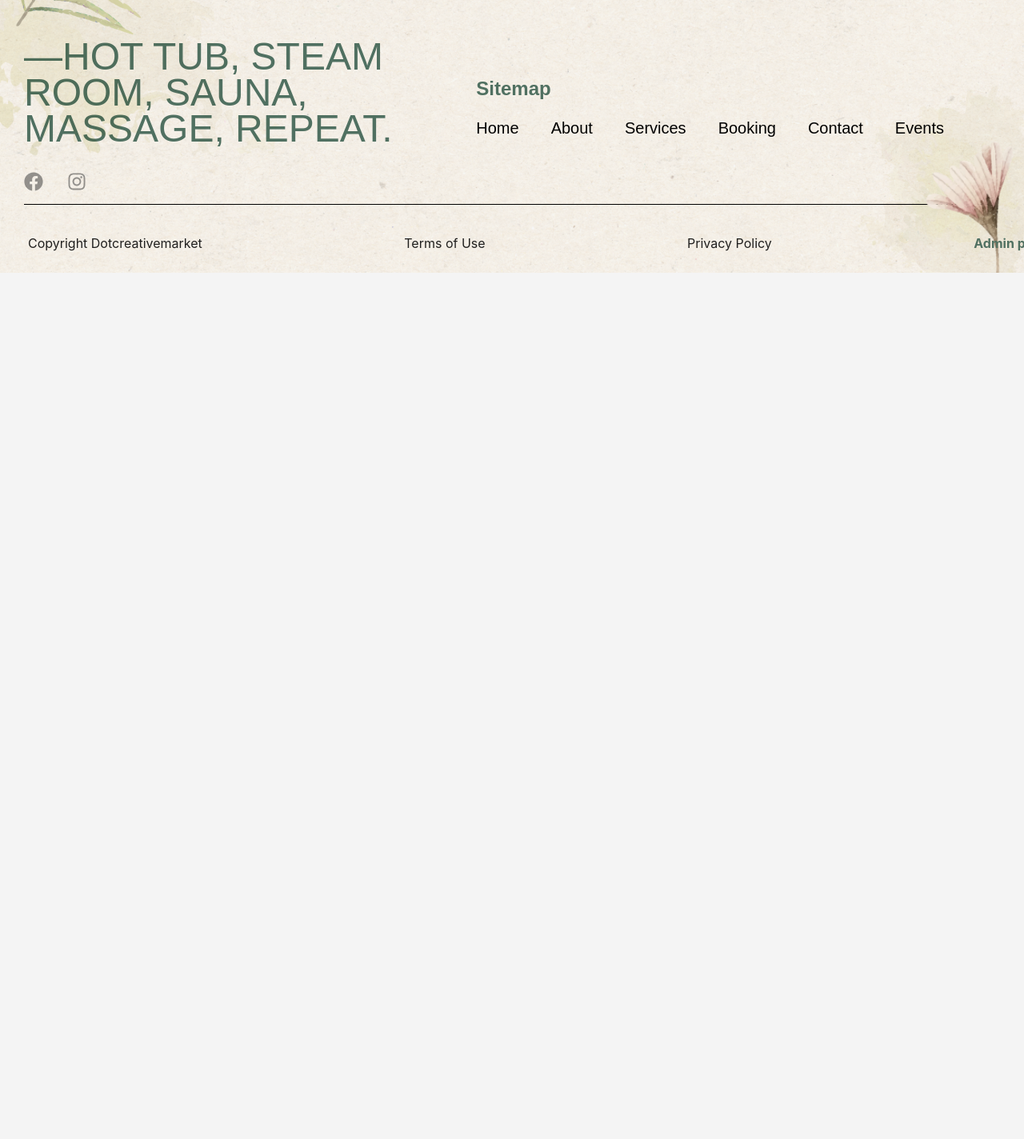
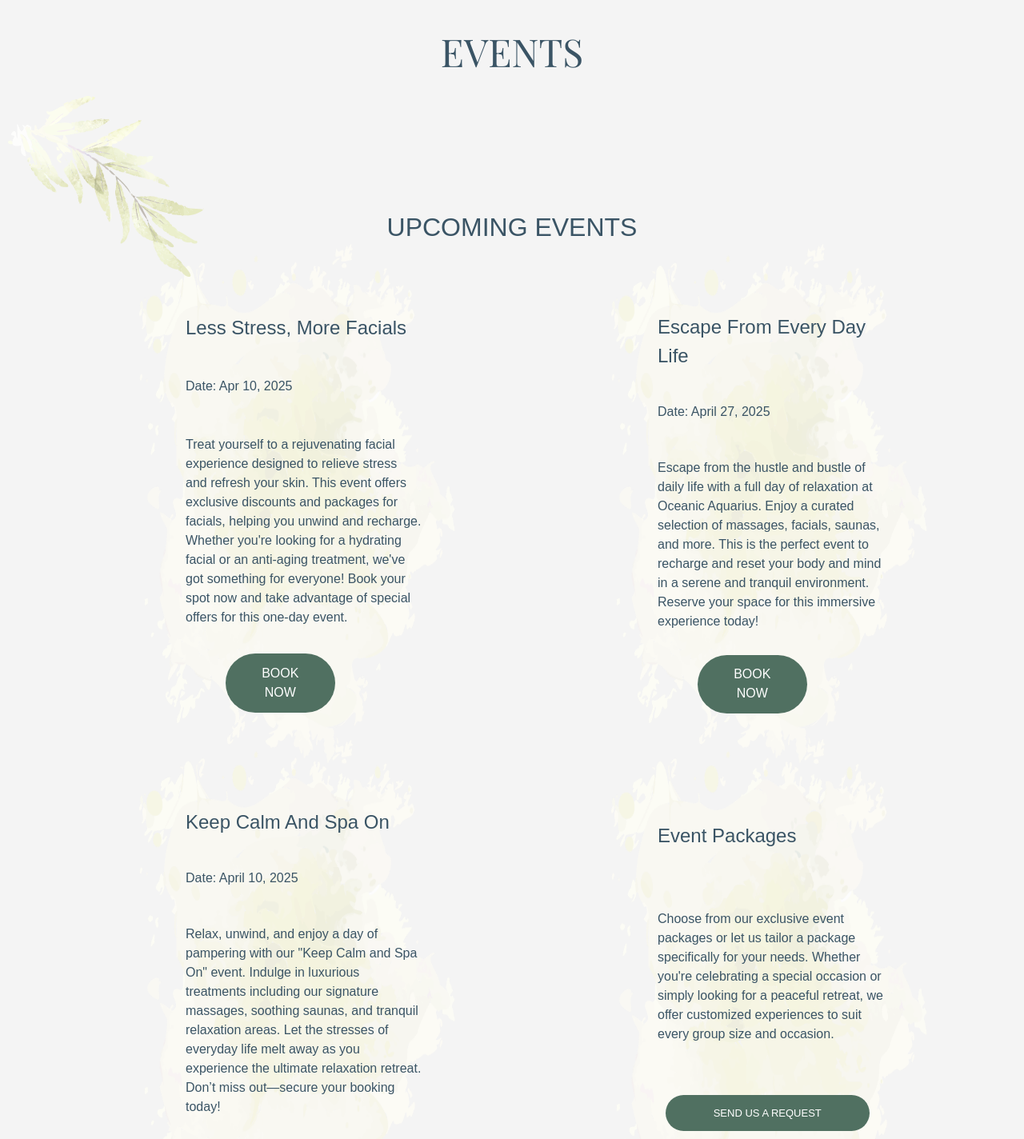
Before and after one commit to EmmaaDy/Examensarbete-SPA, a React (Vite) app in the folder frontend/: page /events in a window 1280 px wide. Shown: the part 180-1604 px from the top of the page at 80% size. Before the commit the page ends 821 px from the top, so only its background shows below. Built offline with nearby package versions, Linux system fonts and the light colour scheme.

Commit message:
added content and styling

```diff
--- a/frontend/src/pages/Events.tsx
+++ b/frontend/src/pages/Events.tsx
@@ -1,15 +1,71 @@
 import { Link } from 'react-router-dom';
+import pattern3 from '../assets/green-pattern3.png'
+import topleaf from '../assets/abt-topleaf.png';
+import '../styles/Events.css'
 
 const Events = () => {
   return (
-    <div>
-      <h1>Upcoming Events</h1>
-      <p>Check out our exciting events happening soon.</p>
+    <div className='Events'>
+      <section className='event-header'>
+        <h1>Events</h1>
+        <h2>upcoming events</h2>
+        <img src={topleaf} alt="leaf" className='events-leaf' />
+      </section>
 
-      {/* Lägg till en länk till EventPackages */}
-      <p>
-        Want to see more? Check out our <Link to="/event/packages">Event Packages</Link> for exclusive offers and details!
-      </p>
+      <section className='events-row1'>
+
+        <div className='less-stress'>
+          <h3>Less Stress, More Facials</h3>
+          <p className='date'>Date: Apr 10, 2025</p>
+          <p>Treat yourself to a rejuvenating facial experience designed to relieve stress and refresh your skin.
+            This event offers exclusive discounts and packages for facials, helping you unwind and recharge.
+            Whether you're looking for a hydrating facial or an anti-aging treatment, we've got something for everyone!
+            Book your spot now and take advantage of special offers for this one-day event.
+          </p>
+          <Link to="/booking">BOOK NOW</Link>
+          <img src={pattern3} alt="bg-pattern" className='events-bg' />
+        </div>
+
+        <div className='escape'>
+          <h3>Escape From Every Day Life</h3>
+          <p className='date'>Date: April 27, 2025</p>
+          <p>Escape from the hustle and bustle of daily life with a full day of relaxation at Oceanic Aquarius.
+            Enjoy a curated selection of massages, facials, saunas, and more.
+            This is the perfect event to recharge and reset your body and mind in a serene and tranquil environment.
+            Reserve your space for this immersive experience today!
+          </p>
+          <Link to="/booking">BOOK NOW</Link>
+          <img src={pattern3} alt="bg-pattern" className='events-bg' />
+        </div>
+
+      </section>
+
+      <section className='events-row2'>
+
+        <div className='keep-calm'>
+          <h3>Keep Calm And Spa On</h3>
+          <p className='date'>Date: April 10, 2025</p>
+          <p>Relax, unwind, and enjoy a day of pampering with our "Keep Calm and Spa On" event.
+            Indulge in luxurious treatments including our signature massages, soothing saunas, and tranquil relaxation areas.
+            Let the stresses of everyday life melt away as you experience the ultimate relaxation retreat.
+            Don’t miss out—secure your booking today!
+          </p>
+          <Link to="/booking">BOOK NOW</Link>
+          <img src={pattern3} alt="bg-pattern" className='events-bg' />
+        </div>
+
+        <div className='event-packages'>
+          <h3>Event Packages</h3>
+          <p>Choose from our exclusive event packages or let us tailor a package specifically for your needs.
+            Whether you're celebrating a special occasion or simply looking for a peaceful retreat,
+            we offer customized experiences to suit every group size and occasion.
+          </p>
+          <Link to="/contact">SEND US A REQUEST</Link>
+          <Link to="/event/packages" className='Event-packages'>LEARN MORE ABOUT OUR EVENT PACKAGES</Link>
+          <img src={pattern3} alt="bg-pattern" className='events-bg' />
+        </div>
+
+      </section>
     </div>
   );
 };
--- /dev/null
+++ b/frontend/src/styles/Events.css
@@ -0,0 +1,100 @@
+.Events {
+    display: flex;
+    flex-direction: column;
+    font-family: Arial, sans-serif;
+    color: #333;
+    max-width: 1440px;
+    height: auto;
+    padding-bottom: 150px;
+    margin: 0 auto;
+}
+
+.event-header h1 {
+    font-size: 3rem;
+    color: #3A5465;
+    text-transform: uppercase;
+    font-family: 'Playfair Display', serif;
+    font-weight: 300;
+    margin-top: 13rem;
+    margin-bottom: 10rem;
+    text-align: center;
+}
+
+.event-header h2 {
+    display: flex;
+    justify-content: center;
+    text-transform: uppercase;
+    color: #3A5465;
+    font-size: 2rem;
+    font-weight: lighter;
+}
+
+.events-leaf {
+    position: absolute;
+    top: 300px;
+    left: 10px;
+    max-width: 550px;
+}
+
+.events-row1, .events-row2 {
+    display: grid;
+    grid-template-columns: 1fr 1fr;
+    margin-left: 100px;
+}
+
+.events-bg {
+    position: absolute;
+    top: -5;
+    right: -10px;
+    width: 110%;
+    height: 110%;
+    z-index: -1;
+  }
+
+.less-stress, .escape, .keep-calm, .event-packages {
+    width: 50%;
+    margin-left: 100px;
+    position: relative;
+    padding: 2rem;
+    display: flex;
+    flex-direction: column;
+    justify-content: space-around;
+    color: #3A5465;
+  }
+
+.less-stress, .escape, .keep-calm, .event-packages, h3 {
+    font-size: x-large;
+    font-weight: lighter;
+  }
+
+.less-stress, .escape, .keep-calm, .event-packages, .date, p {
+    font-size: medium;
+    font-weight: lighter;
+  }
+
+  .less-stress, .escape, .keep-calm, p {
+    margin-bottom: 30px;
+  }
+
+  .less-stress a, .escape a, .keep-calm a, .event-packages a {
+    display: inline-block;
+    background-color: #507061;
+    color: white;
+    padding: 0.8rem 1.5rem;
+    border-radius: 50px;
+    text-decoration: none;
+    font-weight: lighter;
+    font-size: 1rem;
+    text-align: center;
+  }
+
+  .event-packages a {
+    margin-left: 10px;
+    width: 70%;
+    font-size: small;
+  }
+
+  .less-stress a, .escape a, .keep-calm a {
+    margin-left: 50px;
+    width: 30%;
+  }
```
